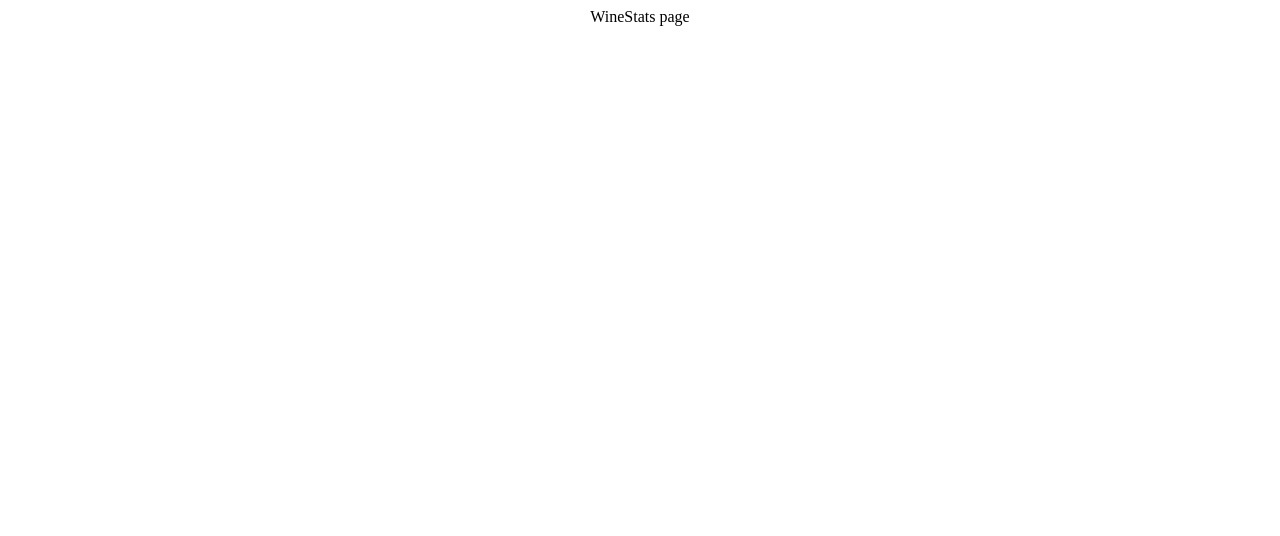
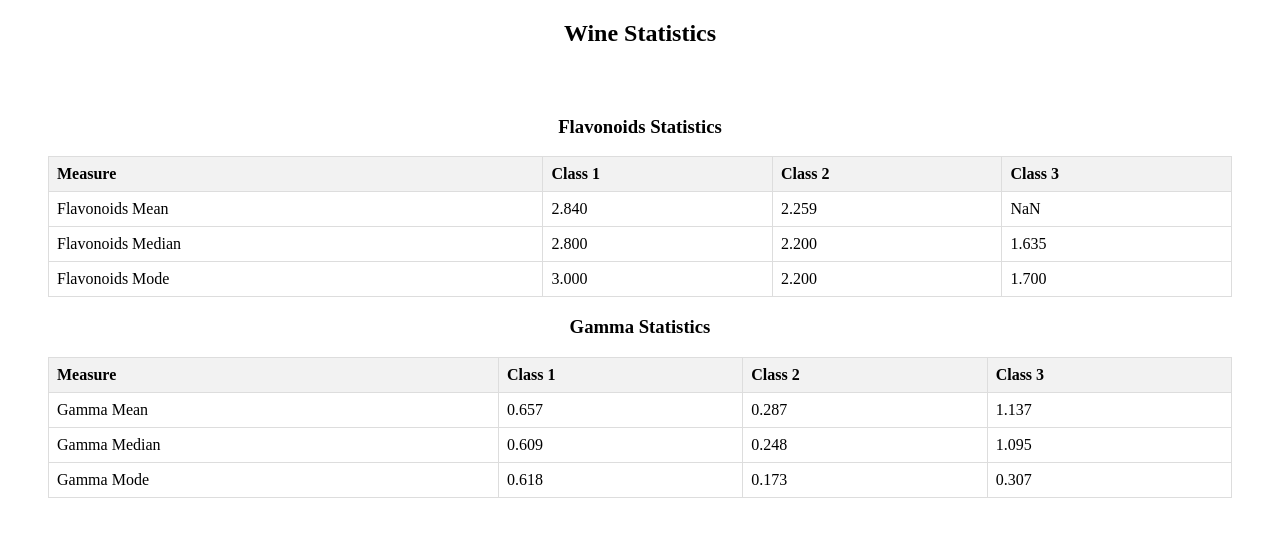
Before and after one commit to ay690/manufac_analytics, a React (Create React App) app: page / in a window 1280 px wide. Shown: the top 536 px of the page. Built offline with nearby package versions, Linux system fonts and the light colour scheme.

Commit message:
update: flavonoid table stats and gamma table stats

```diff
--- a/src/App.css
+++ b/src/App.css
@@ -1,16 +1,5 @@
 .App {
   text-align: center;
-}
-
-.App-logo {
-  height: 40vmin;
-  pointer-events: none;
-}
-
-@media (prefers-reduced-motion: no-preference) {
-  .App-logo {
-    animation: App-logo-spin infinite 20s linear;
-  }
 }
 
 .App-header {
@@ -24,15 +13,30 @@
   color: white;
 }
 
-.App-link {
-  color: #61dafb;
+.stats-table {
+  border-collapse: collapse;
+  width: 100%;
 }
 
-@keyframes App-logo-spin {
-  from {
-    transform: rotate(0deg);
-  }
-  to {
-    transform: rotate(360deg);
-  }
+.stats-table th,
+.stats-table td {
+  border: 1px solid #dddddd;
+  text-align: left;
+  padding: 8px;
 }
+
+.stats-table th {
+  background-color: #f2f2f2;
+}
+
+.table-container {
+  display: flex;
+  flex-direction: column;
+  justify-content: space-between;
+  padding: 30px;
+}
+
+.table-wrapper {
+  flex: 1;
+  margin: 0 10px;
+}
--- a/src/component/WineStats.jsx
+++ b/src/component/WineStats.jsx
@@ -1,11 +1,126 @@
-import React from 'react'
+import React from "react";
+import {
+  calculateMean,
+  calculateMedian,
+  calculateMode,
+  calculateGamma,
+} from "../utils/statsUtil";
+import "../App.css";
 
 const WineStats = ({ data }) => {
+  // Calculate statistics for each class
+  const classStats = {};
+  data.forEach((item) => {
+    const alcoholClass = `Class ${item.Alcohol}`;
+    if (!classStats[alcoholClass]) {
+      classStats[alcoholClass] = [];
+    }
+    classStats[alcoholClass].push(item);
+  });
+
+  // Render Flavonoids table
+  const renderFlavonoidsTable = () => {
+    return (
+      <table className="stats-table">
+        <thead>
+          <tr>
+            <th>Measure</th>
+            <th>Class 1</th>
+            <th>Class 2</th>
+            <th>Class 3</th>
+          </tr>
+        </thead>
+        <tbody>
+          <tr>
+            <td>Flavonoids Mean</td>
+            {renderStatValues("Flavanoids", "Mean")}
+          </tr>
+          <tr>
+            <td>Flavonoids Median</td>
+            {renderStatValues("Flavanoids", "Median")}
+          </tr>
+          <tr>
+            <td>Flavonoids Mode</td>
+            {renderStatValues("Flavanoids", "Mode")}
+          </tr>
+        </tbody>
+      </table>
+    );
+  };
+
+  // Render Gamma table
+  const renderGammaTable = () => {
+    return (
+      <table className="stats-table">
+        <thead>
+          <tr>
+            <th>Measure</th>
+            <th>Class 1</th>
+            <th>Class 2</th>
+            <th>Class 3</th>
+          </tr>
+        </thead>
+        <tbody>
+          <tr>
+            <td>Gamma Mean</td>
+            {renderStatValues("Gamma", "Mean")}
+          </tr>
+          <tr>
+            <td>Gamma Median</td>
+            {renderStatValues("Gamma", "Median")}
+          </tr>
+          <tr>
+            <td>Gamma Mode</td>
+            {renderStatValues("Gamma", "Mode")}
+          </tr>
+        </tbody>
+      </table>
+    );
+  };
+
+  // Render statistic values for each class
+  const renderStatValues = (measure, stat) => {
+    return Object.keys(classStats).map((className) => {
+      const classData = classStats[className];
+      const dataValues = classData.map((item) => {
+        if (measure === "Flavanoids") {
+          return item.Flavanoids;
+        } else if (measure === "Gamma") {
+          return calculateGamma(item);
+        }
+        return null;
+      });
+
+      let value;
+      if (stat === "Mean") {
+        value = calculateMean(dataValues).toFixed(3);
+      } else if (stat === "Median") {
+        value = calculateMedian(dataValues).toFixed(3);
+      } else if (stat === "Mode") {
+        value = calculateMode(dataValues)
+          ? parseFloat(calculateMode(dataValues)).toFixed(3)
+          : "N/A";
+      }
+
+      return <td key={`${className}-${measure}-${stat}`}>{value}</td>;
+    });
+  };
+
   return (
     <div>
-      WineStats page
+      <h2>Wine Statistics</h2>
+      <div className="table-container">
+        <div className="table-wrapper">
+          <h3>Flavonoids Statistics</h3>
+          {renderFlavonoidsTable()}
+        </div>
+        <div className="table-wrapper">
+          <h3>Gamma Statistics</h3>
+          {renderGammaTable()}
+        </div>
+      </div>
     </div>
-  )
-}
+  );
+};
 
-export default WineStats
+export default WineStats;
--- a/src/utils/data.js
+++ b/src/utils/data.js
@@ -1,4 +1,4 @@
-export const data =[
+export const data = [
     {
       "Alcohol": 1,
       "Malic Acid": 14.23,
--- /dev/null
+++ b/src/utils/statsUtil.js
@@ -0,0 +1,37 @@
+// Utility function to calculate mean
+export const calculateMean = (arr) => {
+  const sum = arr.reduce((acc, val) => acc + val, 0);
+  return sum / arr.length;
+};
+
+// Utility function to calculate median
+export const calculateMedian = (arr) => {
+  const sortedArr = arr.slice().sort((a, b) => a - b);
+  const mid = Math.floor(sortedArr.length / 2);
+  if (sortedArr.length % 2 === 0) {
+    return (sortedArr[mid - 1] + sortedArr[mid]) / 2;
+  }
+  return sortedArr[mid];
+};
+
+// Utility function to calculate mode
+export const calculateMode = (arr) => {
+  const frequencyMap = {};
+  arr.forEach((val) => {
+    frequencyMap[val] = (frequencyMap[val] || 0) + 1;
+  });
+  let mode = null;
+  let maxFrequency = 0;
+  for (const key in frequencyMap) {
+    if (frequencyMap[key] > maxFrequency) {
+      mode = key;
+      maxFrequency = frequencyMap[key];
+    }
+  }
+  return mode;
+};
+
+// Function to calculate Gamma
+export const calculateGamma = (item) => {
+  return (item.Ash * item.Hue) / item.Magnesium;
+};
```
